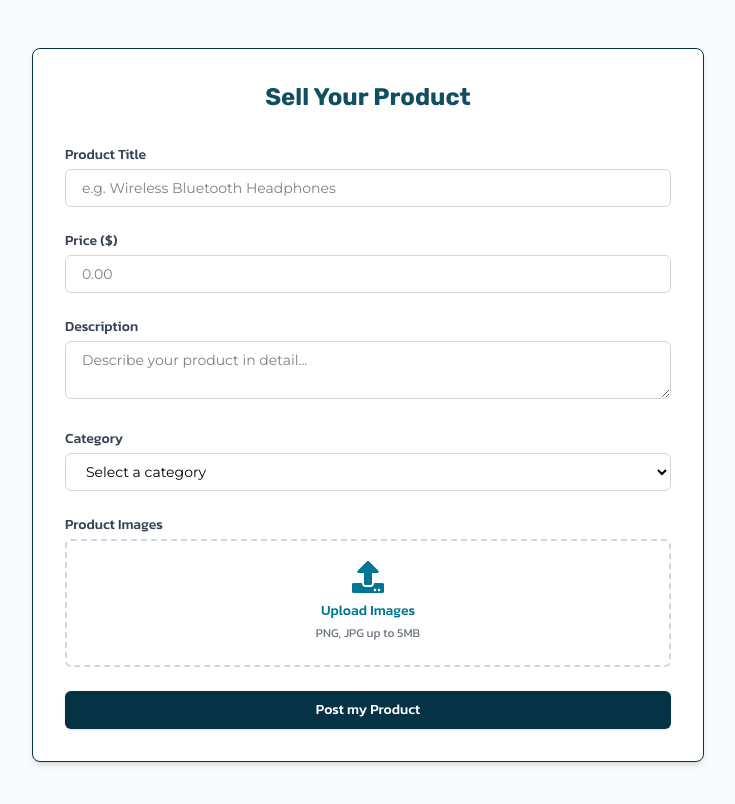
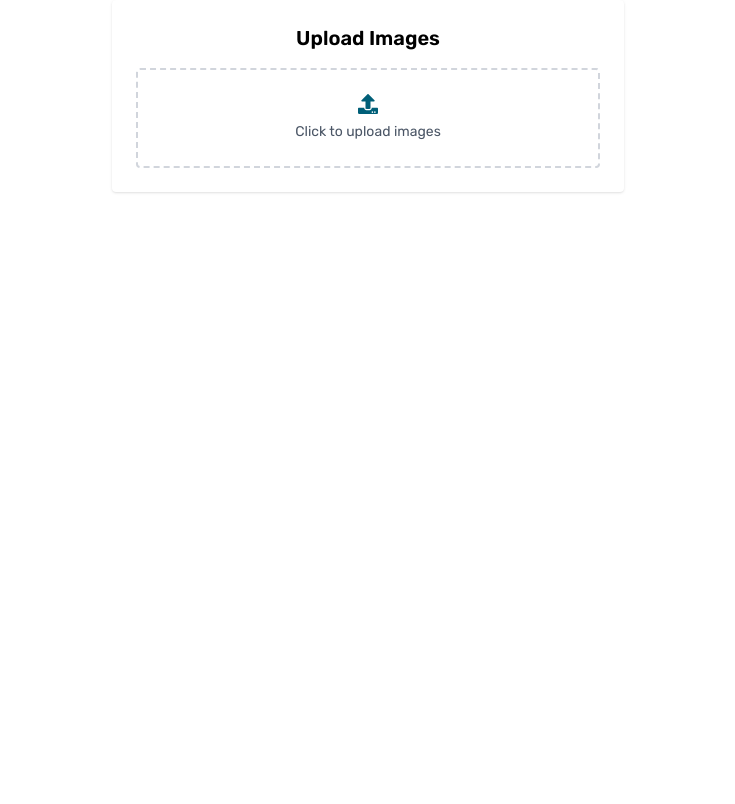
Before and after one commit to Demlew1/Demlew-Ecommerce, a React (Vite) app: page /sell in a window 1280 px wide. Shown: the top 804 px of the page, without its empty margins (272-1007 px from the left). Built offline with nearby package versions, Linux system fonts and the light colour scheme; a web font is replaced by a local one.

Commit message:
adjusted the sell products section to accept images

```diff
--- a/src/pages/SellProducts.tsx
+++ b/src/pages/SellProducts.tsx
@@ -1,118 +1,61 @@
-import { FaUpload } from "react-icons/fa";
-export default function SellProducts() {
+import { useState } from "react";
+import { FaUpload, FaTimes } from "react-icons/fa";
+
+export default function ImageUploader() {
+  const [previewImages, setPreviewImages] = useState<string[]>([]);
+
+  const handleImageChange = (e: React.ChangeEvent<HTMLInputElement>) => {
+    const files = e.target.files;
+    if (!files) return;
+
+    const newPreviews = Array.from(files).map((file) =>
+      URL.createObjectURL(file)
+    );
+
+    setPreviewImages((prev) => [...prev, ...newPreviews]);
+  };
+
+  const removeImage = (index: number) => {
+    setPreviewImages((prev) => prev.filter((_, i) => i !== index));
+  };
+
   return (
-    <div className="min-h-screen bg-gray-50 py-12 px-4 sm:px-6">
-      <div className="max-w-2xl mx-auto bg-white border-1 border-cyan-950 p-8 rounded-lg shadow-md">
-        <h2 className="text-2xl font-bold text-cyan-900 font-['Rubik'] text-center mb-8">
-          Sell Your Product
-        </h2>
-        <form className="space-y-6 font-['Kanit']">
-          <div>
-            <label
-              htmlFor="title"
-              className="block text-sm font-medium text-gray-700 mb-1"
-            >
-              Product Title
-            </label>
-            <input
-              type="text"
-              id="title"
-              name="title"
-              className="w-full font-['Montserrat'] px-4 py-2 border border-gray-300 rounded-md text-xs sm:text-sm focus:outline-none"
-              placeholder="e.g. Wireless Bluetooth Headphones"
-              required
-            />
-          </div>
-          <div>
-            <label
-              htmlFor="price"
-              className="block text-sm font-medium text-gray-700 mb-1"
-            >
-              Price ($)
-            </label>
-            <input
-              type="number"
-              id="price"
-              name="price"
-              min="0"
-              step="0.01"
-              className="w-full font-['Montserrat'] px-4 py-2 border border-gray-300 rounded-md text-sm focus:outline-none"
-              placeholder="0.00"
-              required
-            />
-          </div>
-          <div>
-            <label
-              htmlFor="description"
-              className="block text-sm font-medium text-gray-700 mb-1"
-            >
-              Description
-            </label>
-            <textarea
-              id="description"
-              name="description"
-              // rows="4"
-              className="w-full font-['Montserrat'] px-4 py-2 border border-gray-300 rounded-md text-xs sm:text-sm focus:outline-none"
-              placeholder="Describe your product in detail..."
-              required
-            ></textarea>
-          </div>
-          <div>
-            <label
-              htmlFor="category"
-              className="block text-sm font-medium text-gray-700 mb-1"
-            >
-              Category
-            </label>
-            <select
-              id="category"
-              name="category"
-              className="w-full font-['Montserrat'] px-4 py-2 border border-gray-300 rounded-md text-sm focus:outline-none"
-              required
-            >
-              <option value="">Select a category</option>
-              <option value="electronics">Electronics</option>
-              <option value="fashion">Fashion</option>
-              <option value="home">Home & Garden</option>
-              <option value="sports">Sports & Outdoors</option>
-              <option value="other">Other</option>
-            </select>
-          </div>
-          <div>
-            <label className="block text-sm font-medium text-gray-700 mb-1">
-              Product Images
-            </label>
-            <div className="mt-1 flex justify-center px-6 pt-5 pb-6 border-2 border-gray-300 border-dashed rounded-md">
-              <div className="space-y-1 text-center">
-                <div className="flex text-sm text-gray-600 justify-center">
-                  <label
-                    htmlFor="file-upload"
-                    className="relative cursor-pointer bg-white rounded-md font-medium text-cyan-700 hover:text-cyan-900 focus-within:outline-none"
-                  >
-                    <FaUpload className="mx-auto h-8 w-8 text-cyan-700" />
-                    <span className="block mt-2">Upload Images</span>
-                    <input
-                      id="file-upload"
-                      name="file-upload"
-                      type="file"
-                      className="sr-only"
-                      multiple
-                      accept="image/*"
-                    />
-                  </label>
-                </div>
-                <p className="text-xs text-gray-500">PNG, JPG up to 5MB</p>
-              </div>
+    <div className="max-w-lg mx-auto bg-white p-6 rounded shadow font-['Rubik']">
+      <h2 className="text-xl font-semibold text-center mb-4">Upload Images</h2>
+
+      {/* Image Previews */}
+      {previewImages.length > 0 && (
+        <div className="flex flex-wrap gap-3 mb-4">
+          {previewImages.map((src, index) => (
+            <div key={index} className="relative group">
+              <img
+                src={src}
+                alt={`Preview ${index}`}
+                className="h-24 w-24 object-cover rounded border"
+              />
+              <button
+                type="button"
+                onClick={() => removeImage(index)}
+                className="absolute -top-2 -right-2 bg-red-600 text-white rounded-full p-1 text-xs group-hover:opacity-100 opacity-0 transition"
+              >
+                <FaTimes className="h-3 w-3" />
+              </button>
             </div>
-          </div>
-          <button
-            type="submit"
-            className="w-full flex justify-center py-2 px-4 border border-transparent rounded-md shadow-sm text-sm font-medium text-white bg-cyan-950 hover:bg-cyan-900 focus:outline-none focus:ring-2 focus:ring-offset-2 focus:ring-cyan-500"
-          >
-            Post my Product
-          </button>
-        </form>
-      </div>
+          ))}
+        </div>
+      )}
+
+      <label className="flex flex-col items-center justify-center gap-2 border-2 border-dashed border-gray-300 py-6 px-4 rounded cursor-pointer hover:border-cyan-600 transition">
+        <FaUpload className="text-cyan-800 text-xl" />
+        <span className="text-sm text-gray-600">Click to upload images</span>
+        <input
+          type="file"
+          accept="image/*"
+          multiple
+          onChange={handleImageChange}
+          className="hidden"
+        />
+      </label>
     </div>
   );
 }
```
